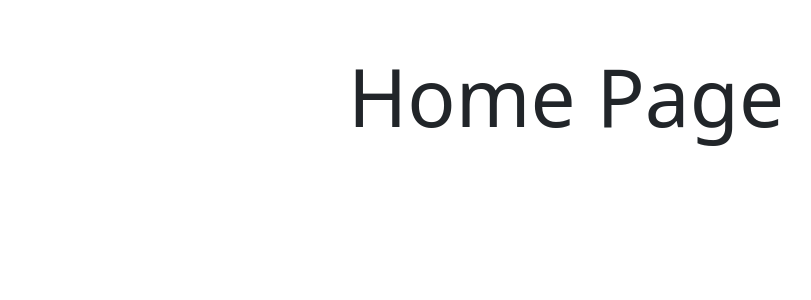
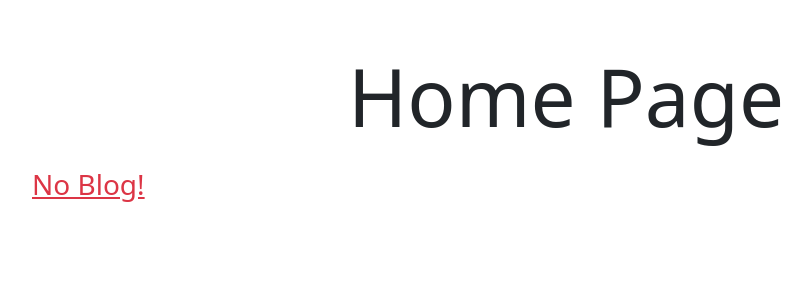
Before and after one commit to bayirdan/blogger, a Django app: page / in a window 1280 px wide. Shown: the part 88-388 px from the top of the page, without its empty margins (74-885 px from the left). Run offline with Django 4.2, Linux system fonts and the light colour scheme; data that the repository does not hold is empty; some libraries are stand-ins or nearby versions.

Commit message:
feat(): add delete-blog

```diff
--- a/authenticate/templates/authenticate/register.html
+++ b/authenticate/templates/authenticate/register.html
@@ -1,5 +1,4 @@
 {% extends "base.html" %}
-{% load crispy_forms_tags %}
 {% load static %}
 
 {% block title %}
--- a/blog/templates/blog/blog-detail.html
+++ b/blog/templates/blog/blog-detail.html
@@ -12,7 +12,11 @@
       <div class="card">
         <div class="img-box row">
          <div class="col-10 mx-auto py-4">
-          <img src="{{blog.imageFile.url}}" class="card-img-top img-fluid object-fit-cover" style="max-height: 400px; box-shadow: 0 2px 4px rgba(0,0,0,0.25); border-radius: 5px" alt="...">
+          {% if blog.imageFile %}
+            <img src="{{blog.imageFile.url}}" class="img-fluid rounded-start custom-image" alt="...">
+          {% else %}
+            <img src="{% static 'images/no-image.png' %}" class="card-img-bottom img-fluid object-fit-contain" style="max-height: 400px; box-shadow: 0 2px 4px rgba(0,0,0,0.25); border-radius: 5px" alt="...">
+          {% endif %}
          </div>
         </div>
 
--- a/blog/templates/blog/index.html
+++ b/blog/templates/blog/index.html
@@ -15,9 +15,15 @@
     <h1 class="display-1 text-center mt-4 mb-4">Home Page</h1>
 
     <div class="col-12">
-      {% for blog in blogs %}
+      {% if blogs|length < 1 %}
+        <div class="h3 text-danger ms-4 text-decoration-underline">
+          No Blog!
+        </div>
+      {% else %}
+        {% for blog in blogs %}
           {% include "blog/partials/_blog.html" %}
-      {% endfor %}
+        {% endfor %}
+      {% endif %}
     </div>
   </div>
  </div>
--- a/blog/templates/blog/partials/_blog.html
+++ b/blog/templates/blog/partials/_blog.html
@@ -4,7 +4,11 @@
     <div class="card mb-1">
       <div class="row g-0">
         <div class="col-md-4">
-          <img src="{{blog.imageFile.url}}" class="img-fluid rounded-start custom-image" alt="...">
+          {% if blog.imageFile %}
+            <img src="{{blog.imageFile.url}}" class="img-fluid rounded-start custom-image" alt="...">
+          {% else %}
+            <img src="{% static 'images/no-image.png' %}" class="img-fluid rounded-start custom-image" alt="...">
+          {% endif %}
         </div>
         <div class="col-md-8">
           <div class="card-body d-flex flex-column h-100">
--- a/blog/urls.py
+++ b/blog/urls.py
@@ -11,6 +11,7 @@ urlpatterns = [
     path("blogs/create", views.create_blog, name="create-blog" ),
     path("blogs/<slug:slug>", views.blog_detail, name="blog-detail"),
     path("blogs/<slug:slug>/edit", views.edit_blog, name="edit-blog"),
+    path("blogs/<slug:slug>/delete", views.delete_blog, name="delete-blog"),
     path("blogs/user/<str:username>", views.get_user_blogs, name="user_blogs"),
     path("category/<slug:slug>", views.filter_category, name="filter-category")
 ]
--- a/blog/views.py
+++ b/blog/views.py
@@ -83,9 +83,14 @@ def create_blog(request):
         "categories": categories
       })
 
-    blog = Blog.objects.create(title=title, category=category, isHome=is_home, isActive=is_active, description=blogText, blogger=blogger, imageFile=image)
+    blog = Blog.objects.create(title=title, category=category, isHome=is_home, isActive=is_active, description=blogText, blogger=blogger)
+
+    if image != None:
+      blog.imageFile = image
+
     blog.save()
     return redirect("home")
+
   return render(request, "blog/create-blog.html", {"categories": categories})
 
 def edit_blog(request, slug):
@@ -126,6 +131,9 @@ def edit_blog(request, slug):
         "title_error": "Title is required",
         "categories": categories,
         "category": category,
+        "is_active": is_active,
+        "is_home": is_home,
+        "blogger": blog.blogger,
       })
 
     if not blogText:
@@ -134,7 +142,10 @@ def edit_blog(request, slug):
         "title": title,
         "blog_text_error": "Blog Text is required",
         "categories": categories,
-        "category": category
+        "category": category,
+        "is_active": is_active,
+        "is_home": is_home,
+        "blogger": blog.blogger,
       })
 
     if image != None:
@@ -161,11 +172,21 @@ def edit_blog(request, slug):
     "is_home": blog.isHome,
     "blogger": blog.blogger,
     "image": blog.imageFile,
+    "slug": blog.slug
   }
 
   return render(request, 'blog/edit-blog.html', context)
 
+def delete_blog(request, slug):
+  if request.user.is_authenticated == None:
+    return redirect("blogs")
 
+  blog = Blog.objects.get(slug = slug)
+
+  if request.user.username == blog.blogger:
+    blog.delete()
+
+  return redirect("blogs")
 
 def filter_category(request, slug):
   blogs = Blog.objects.filter(category__slug = slug)
--- a/mysite/settings.py
+++ b/mysite/settings.py
@@ -39,8 +39,6 @@ INSTALLED_APPS = [
     'django.contrib.staticfiles',
     'blog',
     'authenticate',
-    'crispy_forms',
-    'crispy_bootstrap4',
     'userprofile',
 ]
 
@@ -132,8 +130,5 @@ STATICFILES_DIRS = [
 
 DEFAULT_AUTO_FIELD = 'django.db.models.BigAutoField'
 
-CRISPY_ALLOWED_TEMPLATE_PACKS = "bootstrap4"
-CRISPY_TEMPLATE_PACK = 'bootstrap4'
-
 MEDIA_URL = '/media/'
 MEDIA_ROOT = BASE_DIR / 'media'
--- /dev/null
+++ b/requirements.txt
@@ -0,0 +1,5 @@
+asgiref==3.8.1
+Django==5.0.4
+pillow==10.3.0
+sqlparse==0.4.4
+typing_extensions==4.11.0
```
Also changed, not shown: blog/templates/blog/edit-blog.html (+8 -1 lines), db.sqlite3, media/uploads/dashboard.png (added), media/uploads/img-istanbul_6HW43jm.jpeg (deleted), media/uploads/img-izmir.webp (deleted), media/uploads/istanbul.webp (deleted), media/uploads/no-image.png (deleted), readme.md, static/images/img-akyaka.jpeg (deleted), static/images/img-bebek.jpeg (deleted), static/images/img-izmir.jpeg (deleted), static/images/img-kapadokya.jpeg (deleted).
